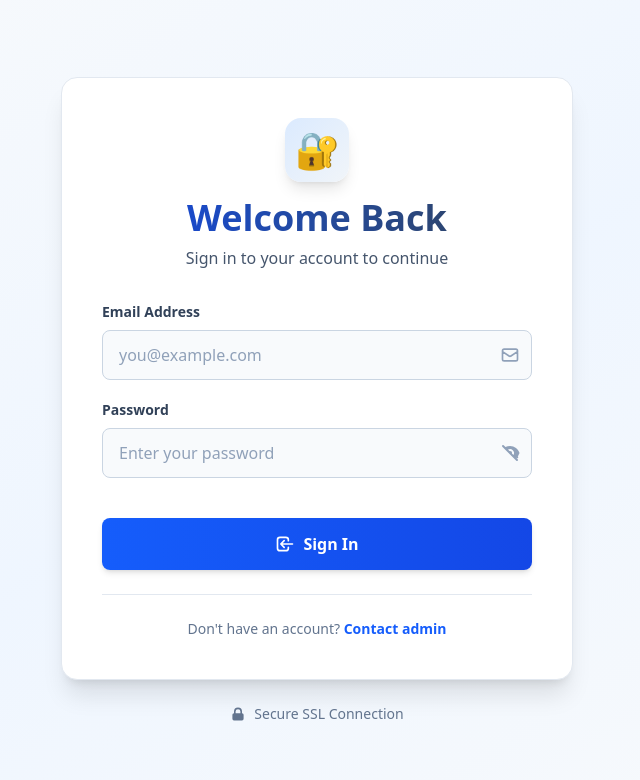
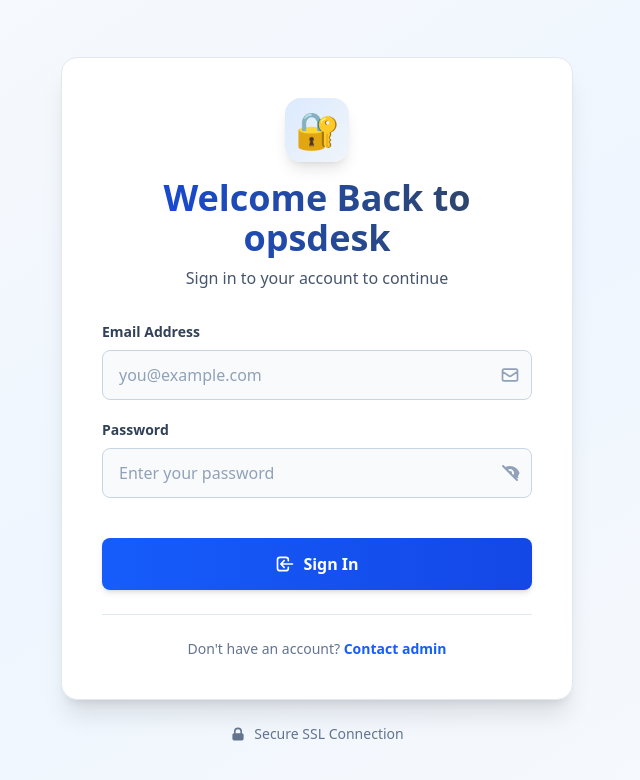
Before and after one commit to AvinashShetty7/OpsDesk-Ticket-management-System, a React app in the folder frontend/: page / in a window 1280 px wide. Shown: the top 780 px of the page, without its empty margins (323-963 px from the left). Built offline with nearby package versions, Linux system fonts and the light colour scheme; no server answers; the HTML template or start-up script is replaced by a standard one.

Commit message:
debugiing cicd3

```diff
--- a/frontend/src/components/Login.jsx
+++ b/frontend/src/components/Login.jsx
@@ -84,7 +84,7 @@
 
   if (loading) {
     return (
-      <div className="min-h-screen bg-gradient-to-br from-red-50 via-red-50 to-slate-50 flex items-center justify-center px-4">
+      <div className="min-h-screen bg-gradient-to-br from-slate-50 via-blue-50 to-slate-50 flex items-center justify-center px-4">
         <div className="text-center">
           <div className="flex justify-center mb-6">
             <div className="relative w-12 h-12 sm:w-16 sm:h-16">
@@ -117,7 +117,7 @@
               <span className="text-3xl sm:text-4xl">🔐</span>
             </div>
             <h2 className="text-2xl sm:text-3xl lg:text-4xl font-black bg-gradient-to-r from-blue-700 to-slate-700 bg-clip-text text-transparent mb-2">
-              Welcome Back
+              Welcome Back to opsdesk
             </h2>
             <p className="text-slate-600 text-sm sm:text-base">Sign in to your account to continue</p>
           </div>
```
